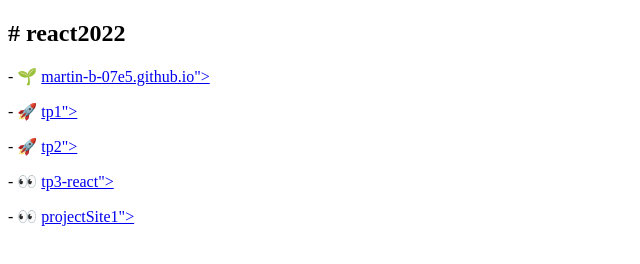
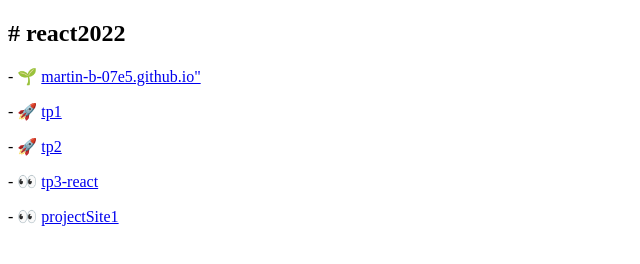
Before and after one commit to martin-b-07e5/mb, a plain HTML site: page index.html in a window 1280 px wide. Shown: the full height of the page, 0-640 px from the left. Drawn offline with Linux system fonts and the light colour scheme.

Commit message:
typo errors corrected

```diff
--- a/index.html
+++ b/index.html
@@ -14,11 +14,11 @@
 
 <body>
   <h2> # react2022</h2>
-  <p>- 🌱 <a href="https://martin-b-07e5.github.io/" target="_blank">martin-b-07e5.github.io"></a></p>
-  <p>- 🚀 <a href="https://martin-b-07e5.github.io/tp1" target="_blank">tp1"></a></p>
-  <p>- 🚀 <a href="https://martin-b-07e5.github.io/tp2" target="_blank">tp2"></a></p>
-  <p>- 👀 <a href="https://martin-b-07e5.github.io/tp3-react" target="_blank">tp3-react"></a></p>
-  <p>- 👀 <a href="https://martin-b-07e5.github.io/projectSite1" target="_blank">projectSite1"></a></p>
+  <p>- 🌱 <a href="https://martin-b-07e5.github.io/" target="_blank">martin-b-07e5.github.io"</a></p>
+  <p>- 🚀 <a href="https://martin-b-07e5.github.io/tp1" target="_blank">tp1</a></p>
+  <p>- 🚀 <a href="https://martin-b-07e5.github.io/tp2" target="_blank">tp2</a></p>
+  <p>- 👀 <a href="https://martin-b-07e5.github.io/tp3-react" target="_blank">tp3-react</a></p>
+  <p>- 👀 <a href="https://martin-b-07e5.github.io/projectSite1" target="_blank">projectSite1</a></p>
 
 
 
```
